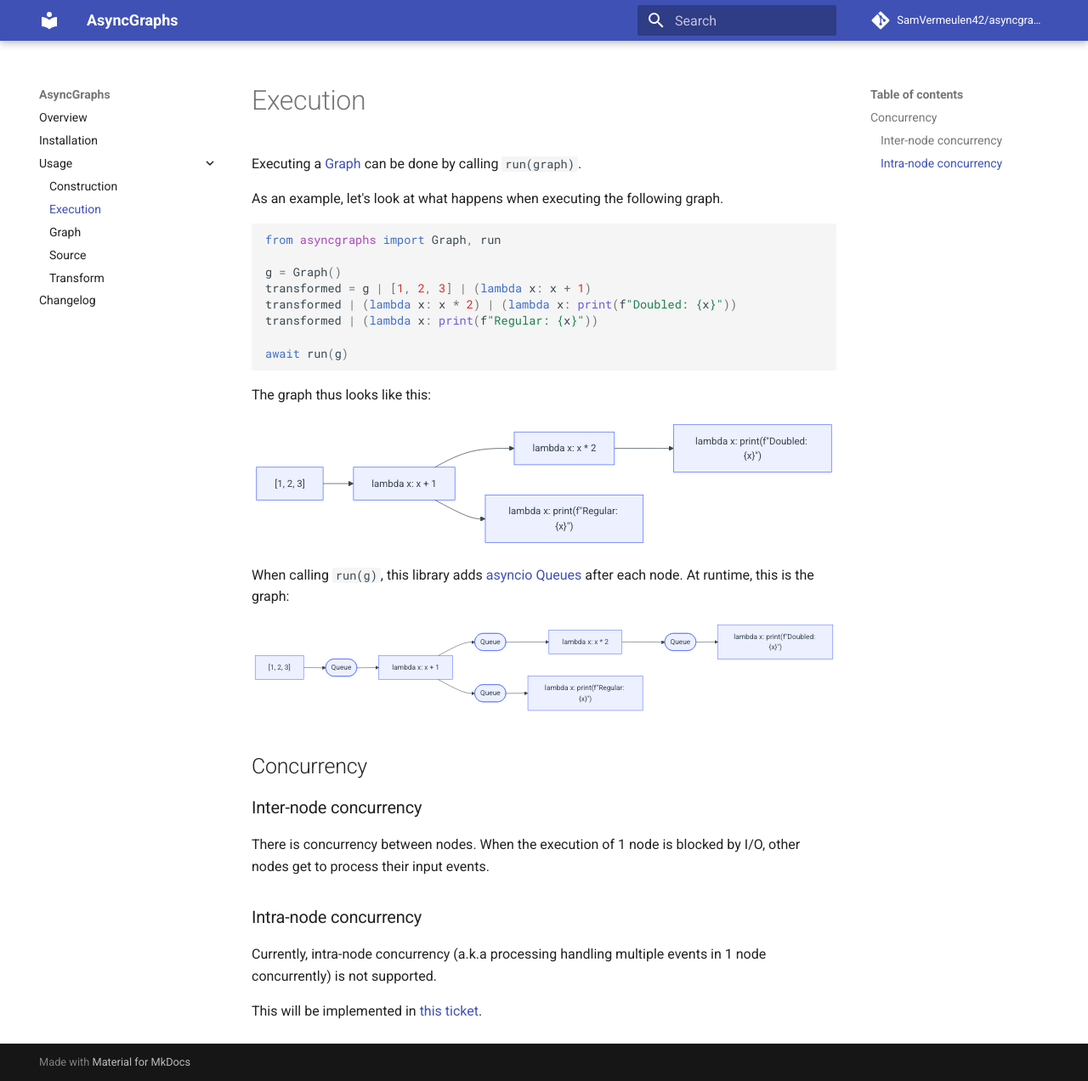
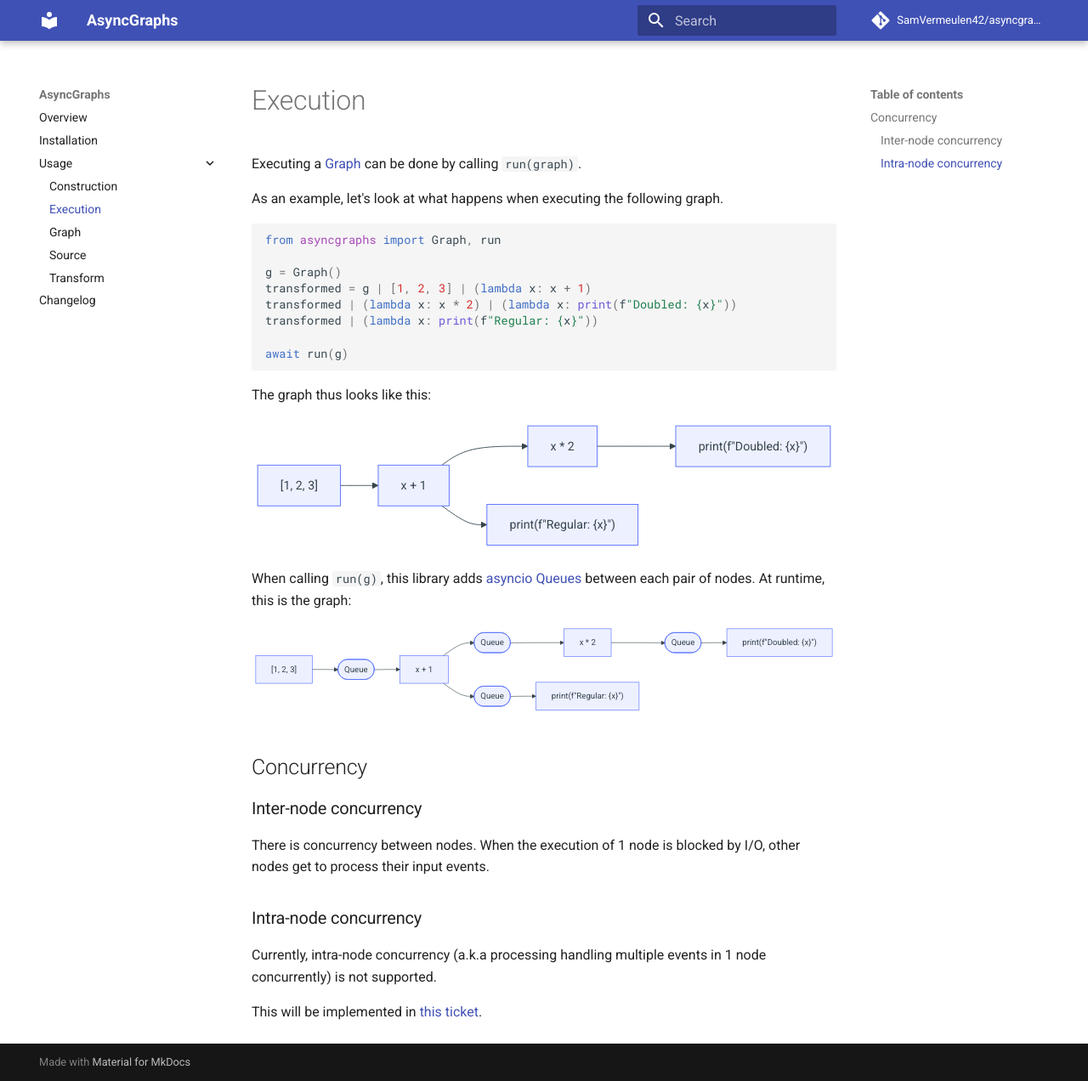
Before and after one commit to SamVermeulen42/asyncgraphs, an MkDocs documentation site: the page built from docs/usage/execution.md, in a window 1280 px wide and 1272 px high. Shown: the whole window at 85% size. Built offline with MkDocs 1.6.1 and Material for MkDocs 9.7.7, drawn with Linux system fonts in a browser that asks for light colours; comment, search, counter and statistics services are not loaded.

Commit message:
Make exection docs graphs a bit less verbose

````diff
--- a/docs/usage/execution.md
+++ b/docs/usage/execution.md
@@ -20,26 +20,26 @@ The graph thus looks like this:
 ```mermaid
 flowchart LR
     Source["[1, 2, 3]"]
-    AddOne["lambda x: x + 1"]
-    Double["lambda x: x * 2"]
-    PrintDouble["lambda x: print(f#quot;Doubled: {x}#quot;)"]
-    PrintRegular["lambda x: print(f#quot;Regular: {x}#quot;)"]
+    AddOne["x + 1"]
+    Double["x * 2"]
+    PrintDouble["print(f#quot;Doubled: {x}#quot;)"]
+    PrintRegular["print(f#quot;Regular: {x}#quot;)"]
 
     Source --> AddOne
     AddOne --> Double --> PrintDouble
     AddOne --> PrintRegular
 ```
 
-When calling `run(g)`, this library adds [asyncio Queues](https://docs.python.org/3/library/asyncio-queue.html) after each node.
+When calling `run(g)`, this library adds [asyncio Queues](https://docs.python.org/3/library/asyncio-queue.html) between each pair of nodes.
 At runtime, this is the graph:
 
 ```mermaid
 flowchart LR
     Source["[1, 2, 3]"]
-    AddOne["lambda x: x + 1"]
-    Double["lambda x: x * 2"]
-    PrintDouble["lambda x: print(f#quot;Doubled: {x}#quot;)"]
-    PrintRegular["lambda x: print(f#quot;Regular: {x}#quot;)"]
+    AddOne["x + 1"]
+    Double["x * 2"]
+    PrintDouble["print(f#quot;Doubled: {x}#quot;)"]
+    PrintRegular["print(f#quot;Regular: {x}#quot;)"]
 
 
     Source --> SourceQ([Queue]) --> AddOne
````
